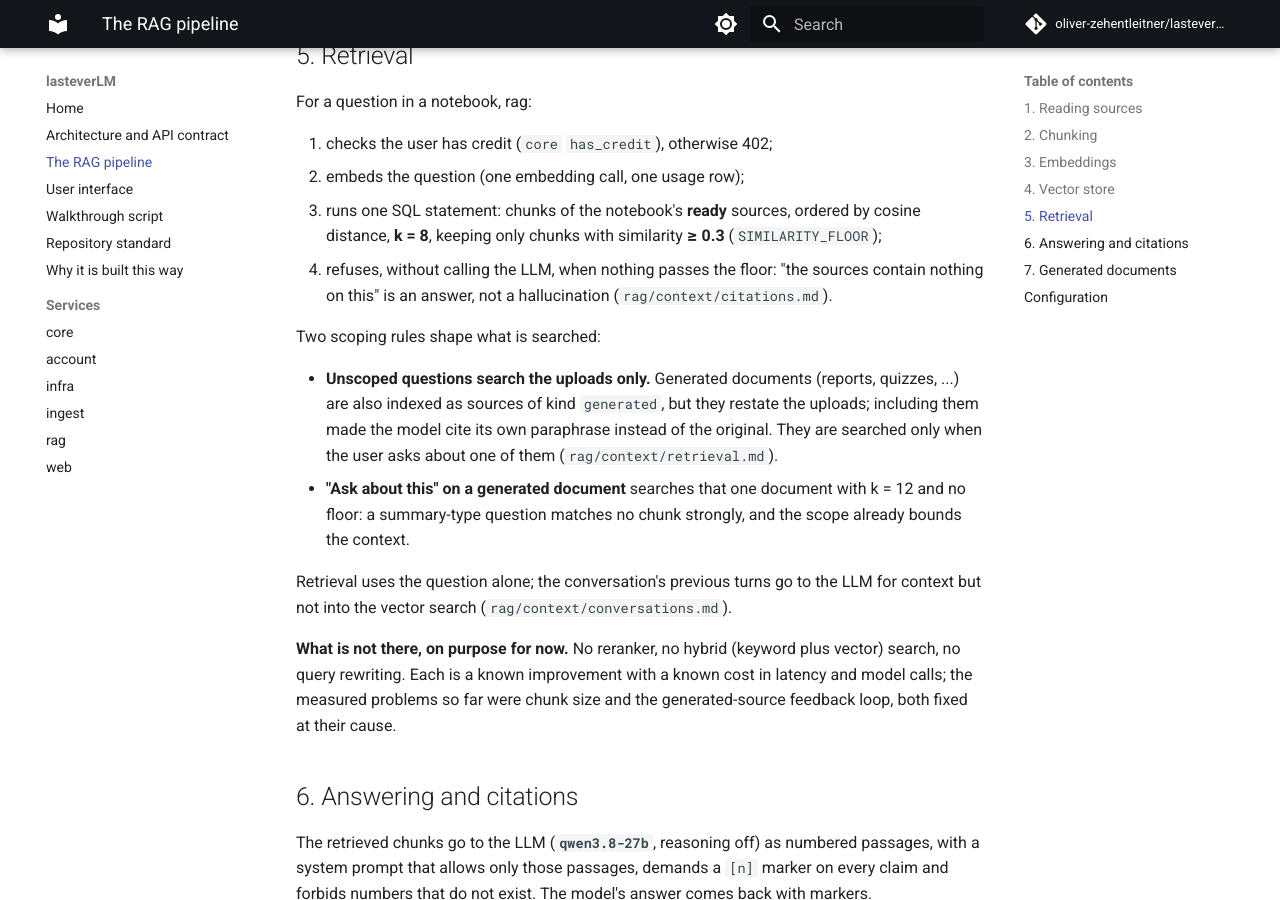
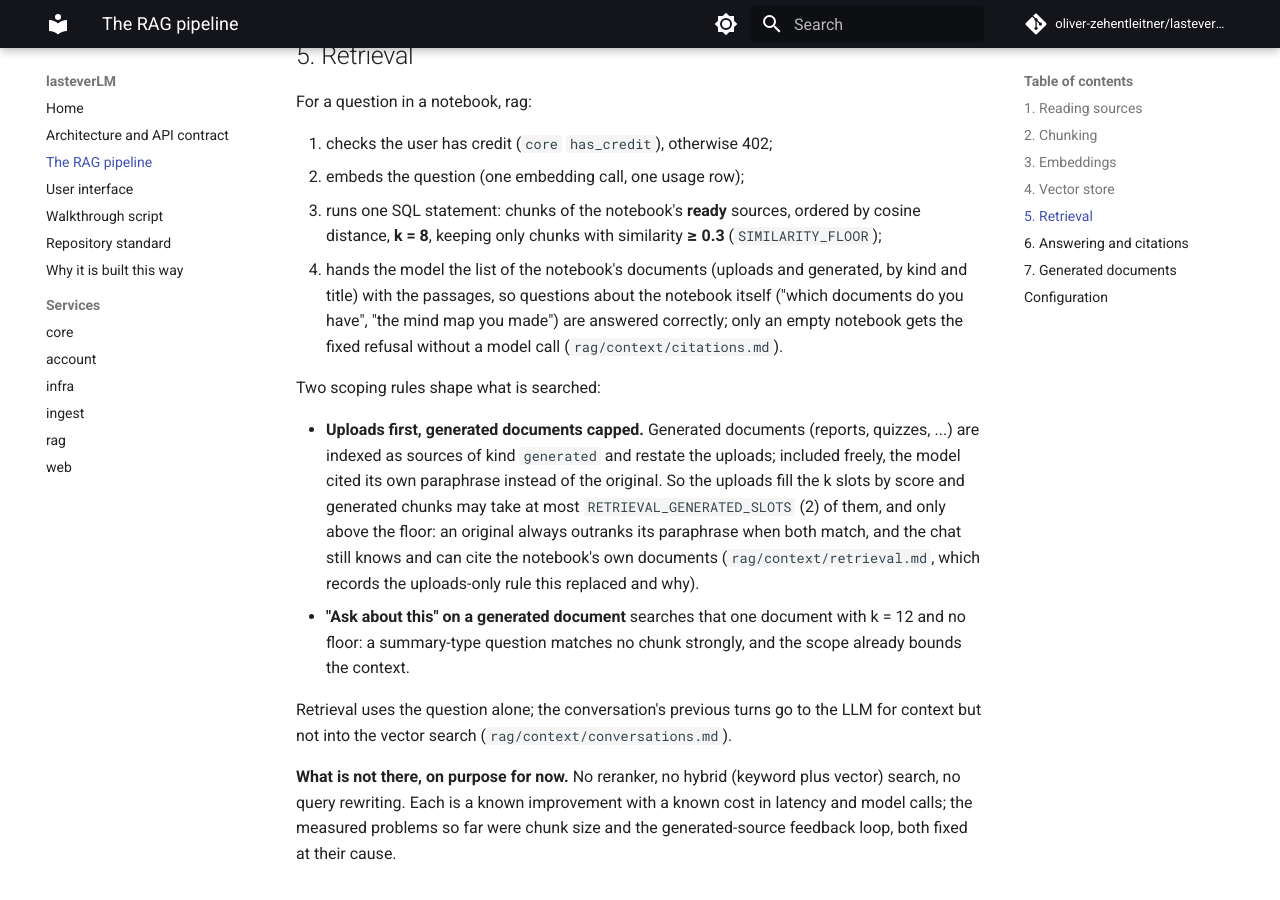
Before and after one commit to oliver-zehentleitner-aigent/lasteverLM, an MkDocs documentation site: the page built from docs/rag-pipeline.md, in a window 1280 px wide and 900 px high, scrolled down 3179 px. Built offline with MkDocs 1.6.1 and Material for MkDocs 9.7.7, drawn with Linux system fonts in a browser that asks for light colours; comment, search, counter and statistics services are not loaded; some of the changed text lies outside the part shown.

Commit message:
docs: chat knows the notebook's documents, generated chunks capped, conversation rename

```diff
--- a/docs/rag-pipeline.md
+++ b/docs/rag-pipeline.md
@@ -145,18 +145,24 @@ For a question in a notebook, rag:
 3. runs one SQL statement: chunks of the notebook's **ready** sources,
    ordered by cosine distance, **k = 8**, keeping only chunks with
    similarity **≥ 0.3** (`SIMILARITY_FLOOR`);
-4. refuses, without calling the LLM, when nothing passes the floor:
-   "the sources contain nothing on this" is an answer, not a
-   hallucination (`rag/context/citations.md`).
+4. hands the model the list of the notebook's documents (uploads and
+   generated, by kind and title) with the passages, so questions about
+   the notebook itself ("which documents do you have", "the mind map
+   you made") are answered correctly; only an empty notebook gets the
+   fixed refusal without a model call (`rag/context/citations.md`).
 
 Two scoping rules shape what is searched:
 
-- **Unscoped questions search the uploads only.** Generated documents
-  (reports, quizzes, ...) are also indexed as sources of kind
-  `generated`, but they restate the uploads; including them made the
-  model cite its own paraphrase instead of the original. They are
-  searched only when the user asks about one of them
-  (`rag/context/retrieval.md`).
+- **Uploads first, generated documents capped.** Generated documents
+  (reports, quizzes, ...) are indexed as sources of kind `generated`
+  and restate the uploads; included freely, the model cited its own
+  paraphrase instead of the original. So the uploads fill the k slots
+  by score and generated chunks may take at most
+  `RETRIEVAL_GENERATED_SLOTS` (2) of them, and only above the floor: an
+  original always outranks its paraphrase when both match, and the
+  chat still knows and can cite the notebook's own documents
+  (`rag/context/retrieval.md`, which records the uploads-only rule this
+  replaced and why).
 - **"Ask about this" on a generated document** searches that one
   document with k = 12 and no floor: a summary-type question matches no
   chunk strongly, and the scope already bounds the context.
@@ -215,4 +221,4 @@ itself indexed as a source of kind `generated` so it can be asked about.
 | `LLM_MODEL` | `qwen3.8-27b` | chart `values-prod.yaml` |
 | `RETRIEVAL_K` | 8 (12 when scoped) | rag |
 | `SIMILARITY_FLOOR` | 0.3 (none when scoped) | rag |
-| `RETRIEVAL_INCLUDE_GENERATED` | false | rag |
+| `RETRIEVAL_GENERATED_SLOTS` | 2 | rag |
```
Also changed, not shown: CHANGELOG.md (+4 -0 lines), docs/architecture.md (+1 -0 lines).
